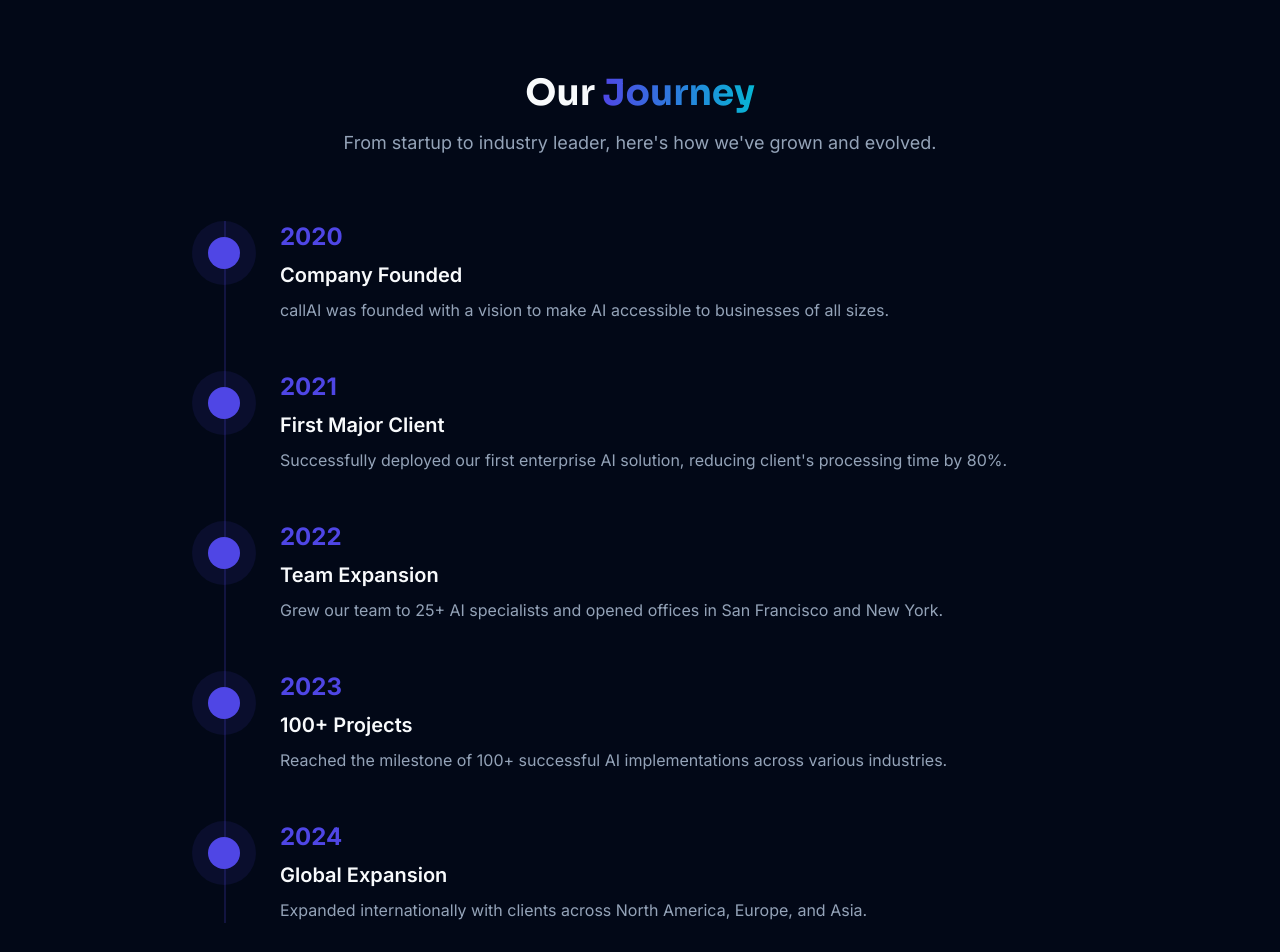
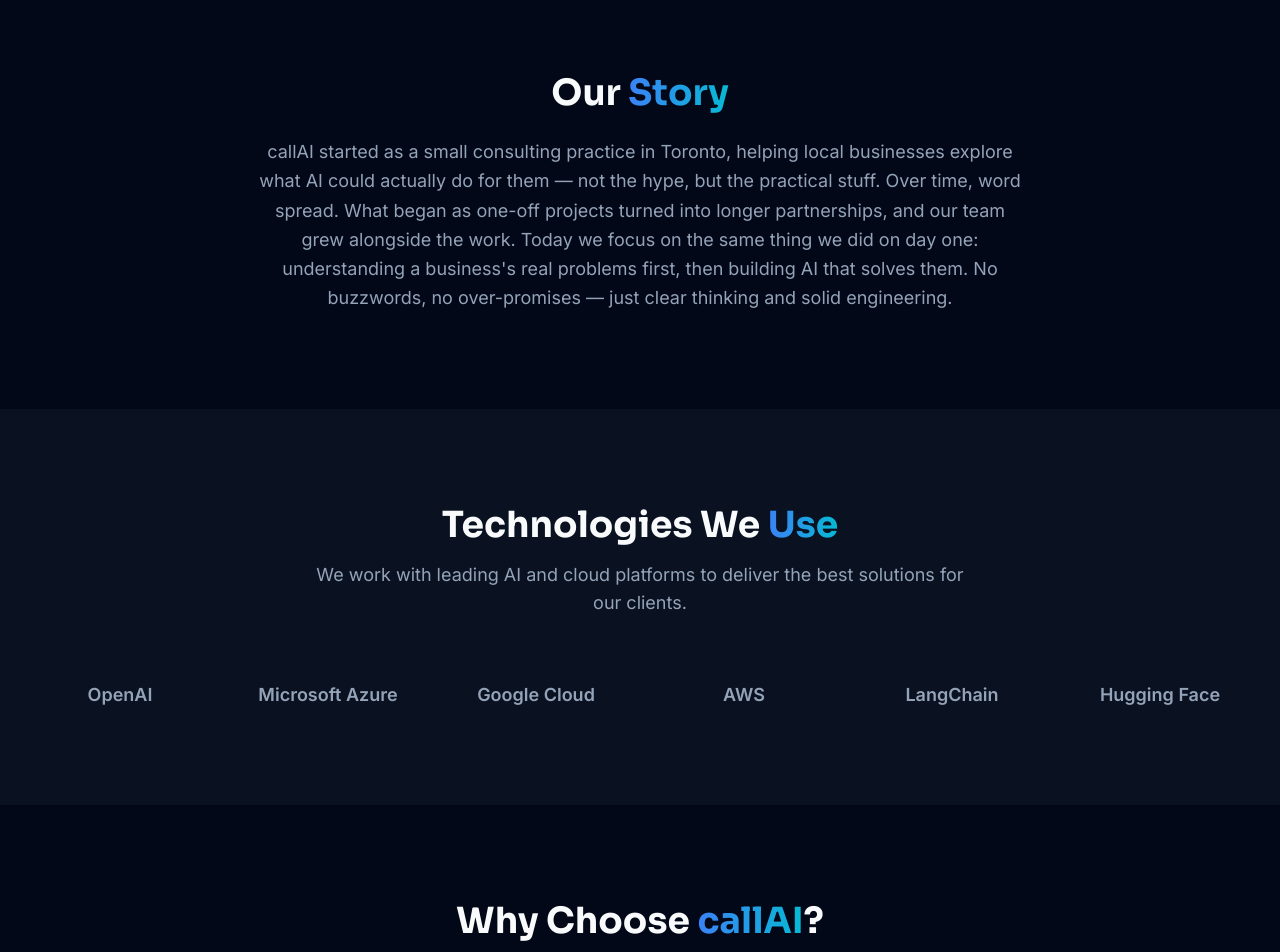
Before and after one commit to Nikhil3gitt/callAiCompanyWebsite, a Next.js app: page /about in a window 1280 px wide. Shown: the part 1520-2472 px from the top of the page. Built offline with nearby package versions, Linux system fonts and the light colour scheme.

Commit message:
refactor: migrate 404 page to app router and update site components

```diff
--- a/src/app/about/page.tsx
+++ b/src/app/about/page.tsx
@@ -8,10 +8,6 @@
   Target,
   Eye,
   Heart,
-  Users,
-  Award,
-  TrendingUp,
-  ArrowRight,
   CheckCircle
 } from "lucide-react"
 import Link from "next/link"
@@ -34,34 +30,6 @@
     title: "Values",
     description: "We are committed to ethical AI development, transparency, and delivering measurable value to our clients.",
     details: "Our core values guide everything we do: integrity, innovation, collaboration, and a relentless focus on client success."
-  }
-]
-
-const timeline = [
-  {
-    year: "2020",
-    title: "Company Founded",
-    description: "callAI was founded with a vision to make AI accessible to businesses of all sizes."
-  },
-  {
-    year: "2021",
-    title: "First Major Client",
-    description: "Successfully deployed our first enterprise AI solution, reducing client's processing time by 80%."
-  },
-  {
-    year: "2022",
-    title: "Team Expansion",
-    description: "Grew our team to 25+ AI specialists and opened offices in San Francisco and New York."
-  },
-  {
-    year: "2023",
-    title: "100+ Projects",
-    description: "Reached the milestone of 100+ successful AI implementations across various industries."
-  },
-  {
-    year: "2024",
-    title: "Global Expansion",
-    description: "Expanded internationally with clients across North America, Europe, and Asia."
   }
 ]
 
@@ -178,47 +146,21 @@
         </div>
       </section>
 
-      {/* Timeline */}
+      {/* Our Story */}
       <section className="section-padding">
         <div className="container">
-          <div className="text-center mb-16">
-            <h2 className="text-3xl sm:text-4xl font-bold font-heading mb-4">
-              Our <span className="gradient-text">Journey</span>
+          <div className="max-w-3xl mx-auto text-center">
+            <h2 className="text-3xl sm:text-4xl font-bold font-heading mb-6">
+              Our <span className="gradient-text">Story</span>
             </h2>
-            <p className="text-lg text-muted-foreground max-w-2xl mx-auto">
-              From startup to industry leader, here's how we've grown and evolved.
+            <p className="text-lg text-muted-foreground leading-relaxed">
+              callAI started as a small consulting practice in Toronto, helping local businesses explore
+              what AI could actually do for them — not the hype, but the practical stuff. Over time,
+              word spread. What began as one-off projects turned into longer partnerships, and our team
+              grew alongside the work. Today we focus on the same thing we did on day one: understanding
+              a business&apos;s real problems first, then building AI that solves them. No buzzwords, no
+              over-promises — just clear thinking and solid engineering.
             </p>
-          </div>
-
-          <div className="max-w-4xl mx-auto">
-            <div className="relative">
-              {/* Timeline line */}
-              <div className="absolute left-8 top-0 bottom-0 w-0.5 bg-primary/20"></div>
-
-              <div className="space-y-12">
-                {timeline.map((item, index) => (
-                  <motion.div
-                    key={item.year}
-                    initial={{ opacity: 0, x: -20 }}
-                    whileInView={{ opacity: 1, x: 0 }}
-                    transition={{ duration: 0.6, delay: index * 0.1 }}
-                    viewport={{ once: true }}
-                    className="relative flex items-start space-x-6"
-                  >
-                    {/* Timeline dot */}
-                    <div className="w-16 h-16 rounded-full bg-primary/10 flex items-center justify-center flex-shrink-0 relative z-10">
-                      <div className="w-8 h-8 rounded-full bg-primary"></div>
-                    </div>
-
-                    <div className="flex-1">
-                      <div className="text-2xl font-bold text-primary mb-2">{item.year}</div>
-                      <h3 className="text-xl font-semibold mb-2">{item.title}</h3>
-                      <p className="text-muted-foreground leading-relaxed">{item.description}</p>
-                    </div>
-                  </motion.div>
-                ))}
-              </div>
-            </div>
           </div>
         </div>
       </section>
@@ -228,10 +170,10 @@
         <div className="container">
           <div className="text-center mb-16">
             <h2 className="text-3xl sm:text-4xl font-bold font-heading mb-4">
-              Technology <span className="gradient-text">Partners</span>
+              Technologies We <span className="gradient-text">Use</span>
             </h2>
             <p className="text-lg text-muted-foreground max-w-2xl mx-auto">
-              We work with leading AI and cloud providers to deliver the best solutions for our clients.
+              We work with leading AI and cloud platforms to deliver the best solutions for our clients.
             </p>
           </div>
 
@@ -347,7 +289,7 @@
             <Button asChild size="lg" variant="secondary">
               <Link href="/contact">Start Your Project</Link>
             </Button>
-            <Button asChild size="lg" variant="ghost" className="text-primary-foreground border-primary-foreground/20 hover:bg-primary-foreground/10">
+            <Button asChild size="lg" variant="outline" className="text-white border-white/40 bg-white/10 hover:bg-white/20 hover:text-white">
               <Link href="/projects">View Our Work</Link>
             </Button>
           </div>
--- a/src/app/globals.css
+++ b/src/app/globals.css
@@ -1,4 +1,3 @@
-@import url('https://fonts.googleapis.com/css2?family=Sora:wght@300;400;500;600;700&family=Inter:wght@300;400;500;600;700&display=swap');
 @tailwind base;
 @tailwind components;
 @tailwind utilities;
@@ -17,7 +16,7 @@
     --secondary-foreground: 222.2 84% 4.9%;
     --muted: 210 40% 96%;
     --muted-foreground: 215.4 16.3% 46.9%;
-    --accent: 210 40% 96%;
+    --accent: 188 94% 43%;
     --accent-foreground: 222.2 84% 4.9%;
     --destructive: 0 84.2% 60.2%;
     --destructive-foreground: 210 40% 98%;
@@ -40,7 +39,7 @@
     --secondary-foreground: 210 40% 98%;
     --muted: 217.2 32.6% 17.5%;
     --muted-foreground: 215 20.2% 65.1%;
-    --accent: 217.2 32.6% 17.5%;
+    --accent: 188 94% 43%;
     --accent-foreground: 210 40% 98%;
     --destructive: 0 62.8% 30.6%;
     --destructive-foreground: 210 40% 98%;
--- a/src/app/404.tsx
+++ b/src/app/not-found.tsx
@@ -1,15 +1,20 @@
+"use client"
+
 import Link from "next/link"
+import { useRouter } from "next/navigation"
 import { Button } from "@/components/ui/button"
 import { Home, ArrowLeft } from "lucide-react"
 
 export default function NotFound() {
+  const router = useRouter()
+
   return (
     <div className="min-h-screen flex items-center justify-center">
-      <div className="text-center max-w-md mx-auto">
+      <div className="text-center max-w-md mx-auto px-4">
         <div className="text-6xl font-bold text-primary mb-4">404</div>
         <h1 className="text-3xl font-bold mb-4">Page Not Found</h1>
         <p className="text-muted-foreground mb-8">
-          Sorry, we couldn't find the page you're looking for. It might have been moved, deleted, or doesn't exist.
+          Sorry, we couldn&apos;t find the page you&apos;re looking for. It might have been moved, deleted, or doesn&apos;t exist.
         </p>
         <div className="flex flex-col sm:flex-row gap-4 justify-center">
           <Button asChild>
@@ -18,11 +23,9 @@
               Go Home
             </Link>
           </Button>
-          <Button asChild variant="ghost">
-            <Link href="javascript:history.back()">
-              <ArrowLeft className="h-4 w-4 mr-2" />
-              Go Back
-            </Link>
+          <Button variant="ghost" onClick={() => router.back()}>
+            <ArrowLeft className="h-4 w-4 mr-2" />
+            Go Back
           </Button>
         </div>
       </div>
--- a/src/app/page.tsx
+++ b/src/app/page.tsx
@@ -262,7 +262,7 @@
                   <Button asChild size="lg" variant="secondary">
                     <Link href="/contact">Request Your AI Blueprint</Link>
                   </Button>
-                  <Button asChild size="lg" variant="ghost" className="text-primary-foreground border-primary-foreground/20 hover:bg-primary-foreground/10">
+                  <Button asChild size="lg" variant="outline" className="text-white border-white/40 bg-white/10 hover:bg-white/20 hover:text-white">
                     <Link href="/projects">See Our Work</Link>
                   </Button>
                 </div>
--- a/src/app/projects/page.tsx
+++ b/src/app/projects/page.tsx
@@ -4,7 +4,9 @@
 import { useState } from "react"
 import { ProjectCard } from "@/components/project-card"
 import { Badge } from "@/components/ui/badge"
+import { Button } from "@/components/ui/button"
 import { projects, projectCategories } from "@/lib/projects"
+import Link from "next/link"
 
 export default function ProjectsPage() {
   const [selectedCategory, setSelectedCategory] = useState("All")
@@ -79,18 +81,16 @@
             Every business is unique. Let's discuss your specific challenges and create a custom AI solution for you.
           </p>
           <div className="flex flex-col sm:flex-row gap-4 justify-center">
-            <a
-              href="/contact"
-              className="inline-flex items-center justify-center px-6 py-3 text-base font-medium text-white bg-primary rounded-lg hover:bg-primary/90 transition-colors"
-            >
-              Start a Conversation
-            </a>
-            <a
-              href="/process"
-              className="inline-flex items-center justify-center px-6 py-3 text-base font-medium text-primary border border-primary rounded-lg hover:bg-primary/10 transition-colors"
-            >
-              Learn About Our Process
-            </a>
+            <Button asChild size="lg">
+              <Link href="/contact">
+                Start a Conversation
+              </Link>
+            </Button>
+            <Button asChild variant="outline" size="lg">
+              <Link href="/process">
+                Learn About Our Process
+              </Link>
+            </Button>
           </div>
         </div>
       </section>
--- a/src/components/footer.tsx
+++ b/src/components/footer.tsx
@@ -5,13 +5,10 @@
 
 const footerLinks = {
   company: [
+    { name: "Projects", href: "/projects" },
     { name: "Process", href: "/process" },
-    { name: "Projects", href: "/projects" },
+    { name: "About", href: "/about" },
     { name: "Contact", href: "/contact" },
-  ],
-  resources: [
-    { name: "Privacy", href: "/privacy" },
-    { name: "Terms", href: "/terms" },
   ],
   legal: [
     { name: "Privacy Policy", href: "/privacy" },
@@ -20,6 +17,8 @@
 }
 
 export function Footer() {
+  const currentYear = new Date().getFullYear()
+
   return (
     <footer className="border-t bg-background">
       <div className="container py-12">
@@ -48,9 +47,9 @@
           </div>
 
           <div className="space-y-4">
-            <h3 className="text-sm font-semibold">Resources</h3>
+            <h3 className="text-sm font-semibold">Legal</h3>
             <ul className="space-y-2">
-              {footerLinks.resources.map((item) => (
+              {footerLinks.legal.map((item) => (
                 <li key={item.name}>
                   <Link
                     href={item.href}
@@ -72,6 +71,7 @@
               <input
                 type="email"
                 placeholder="Enter your email"
+                aria-label="Email address for newsletter"
                 className="w-full rounded-md border border-input bg-background px-3 py-2 text-sm ring-offset-background placeholder:text-muted-foreground focus:outline-none focus:ring-2 focus:ring-ring focus:ring-offset-2"
               />
               <Button size="sm" className="w-full">
@@ -83,9 +83,8 @@
 
         <div className="mt-8 border-t pt-8">
           <div className="flex flex-col items-center justify-between space-y-4 md:flex-row md:space-y-0">
-            <Logo href="/" size={32} showWordmark={false} className="md:hidden" />
             <p className="text-sm text-muted-foreground text-center md:text-left">
-              © 2024 callAI. All rights reserved.
+              © {currentYear} callAI. All rights reserved.
             </p>
             <div className="flex space-x-6">
               {footerLinks.legal.map((item) => (
--- a/src/components/hero.tsx
+++ b/src/components/hero.tsx
@@ -23,7 +23,7 @@
         <div className="absolute top-1/2 left-1/2 -translate-x-1/2 -translate-y-1/2 w-64 h-64 bg-primary/10 rounded-full blur-2xl animate-pulse delay-500" />
       </div>
 
-      <div className="relative z-10 container text-center">
+      <div className="relative z-10 container text-center pb-24">
         <motion.div
           initial={{ opacity: 0, y: 20 }}
           animate={{ opacity: 1, y: 0 }}
@@ -63,12 +63,13 @@
             </Button>
           </motion.div>
         </motion.div>
+      </div>
 
       <motion.div
         initial={{ opacity: 0 }}
         animate={{ opacity: 1 }}
         transition={{ duration: 1, delay: 1.5 }}
-          className="absolute bottom-8 left-1/2 -translate-x-1/2"
+        className="absolute bottom-6 left-1/2 -translate-x-1/2 z-10"
       >
         <button
           onClick={scrollToContent}
@@ -84,7 +85,6 @@
           </motion.div>
         </button>
       </motion.div>
-      </div>
     </section>
   )
 }
--- a/src/components/navigation.tsx
+++ b/src/components/navigation.tsx
@@ -14,6 +14,7 @@
   { name: "Home", href: "/" },
   { name: "Projects", href: "/projects" },
   { name: "Process", href: "/process" },
+  { name: "About", href: "/about" },
   { name: "Contact", href: "/contact" },
 ]
 
--- a/src/components/project-card.tsx
+++ b/src/components/project-card.tsx
@@ -4,7 +4,8 @@
 import { Badge } from "@/components/ui/badge"
 import { Button } from "@/components/ui/button"
 import { Card, CardContent, CardHeader } from "@/components/ui/card"
-import { ExternalLink } from "lucide-react"
+import { ArrowRight } from "lucide-react"
+import Link from "next/link"
 
 import { Project } from "@/types"
 
@@ -19,7 +20,7 @@
       initial={{ opacity: 0, y: 20 }}
       whileInView={{ opacity: 1, y: 0 }}
       transition={{ duration: 0.6, delay }}
-      viewport={{ once: true }}
+      viewport={{ once: true, margin: "-50px" }}
     >
       <Card className="h-full card-hover group">
         <CardHeader className="pb-4">
@@ -55,10 +56,10 @@
 
           <div className="flex gap-2 mt-4">
             <Button asChild className="flex-1">
-              <a href={`/projects/${project.slug}`}>
+              <Link href={`/projects/${project.slug}`}>
                 View Details
-                <ExternalLink className="ml-2 h-4 w-4" />
-              </a>
+                <ArrowRight className="ml-2 h-4 w-4" />
+              </Link>
             </Button>
           </div>
         </CardContent>
--- a/src/components/theme-provider.tsx
+++ b/src/components/theme-provider.tsx
@@ -2,8 +2,10 @@
 
 import * as React from "react"
 import { ThemeProvider as NextThemesProvider } from "next-themes"
-import { type ThemeProviderProps } from "next-themes/dist/types"
 
-export function ThemeProvider({ children, ...props }: ThemeProviderProps) {
+export function ThemeProvider({
+  children,
+  ...props
+}: React.ComponentProps<typeof NextThemesProvider>) {
   return <NextThemesProvider {...props}>{children}</NextThemesProvider>
 }
--- a/src/components/value-prop-card.tsx
+++ b/src/components/value-prop-card.tsx
@@ -9,6 +9,7 @@
   Rocket,
   LucideIcon
 } from "lucide-react"
+import Link from "next/link"
 
 import { Card, CardContent } from "@/components/ui/card"
 
@@ -40,7 +41,7 @@
       initial={{ opacity: 0, y: 20 }}
       whileInView={{ opacity: 1, y: 0 }}
       transition={{ duration: 0.6, delay }}
-      viewport={{ once: true }}
+      viewport={{ once: true, margin: "-50px" }}
     >
       <Card className="h-full card-hover group">
         <CardContent className="p-6">
@@ -57,7 +58,7 @@
               <p className="text-muted-foreground mb-4 leading-relaxed">
                 {description}
               </p>
-              <a
+              <Link
                 href={learnMoreHref}
                 className="text-sm font-medium text-primary hover:text-primary/80 transition-colors inline-flex items-center"
               >
@@ -75,7 +76,7 @@
                     d="M9 5l7 7-7 7"
                   />
                 </svg>
-              </a>
+              </Link>
             </div>
           </div>
         </CardContent>
--- a/tailwind.config.js
+++ b/tailwind.config.js
@@ -23,7 +23,7 @@
         background: "hsl(var(--background))",
         foreground: "hsl(var(--foreground))",
         primary: {
-          DEFAULT: "#4F46E5",
+          DEFAULT: "hsl(var(--primary))",
           foreground: "hsl(var(--primary-foreground))",
         },
         secondary: {
@@ -39,7 +39,7 @@
           foreground: "hsl(var(--muted-foreground))",
         },
         accent: {
-          DEFAULT: "#06B6D4",
+          DEFAULT: "hsl(var(--accent))",
           foreground: "hsl(var(--accent-foreground))",
         },
         popover: {
```
Also changed, not shown: 1 other file (tests, documents, lock files or other folders). Lines whose indentation alone changed are shown as unchanged.
